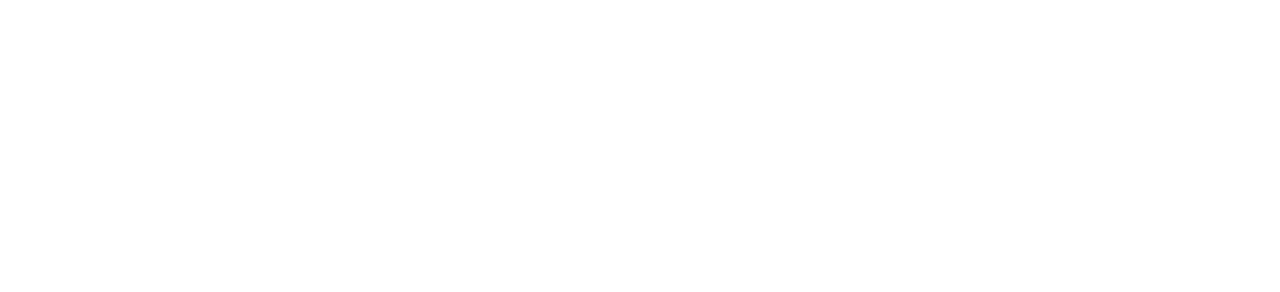
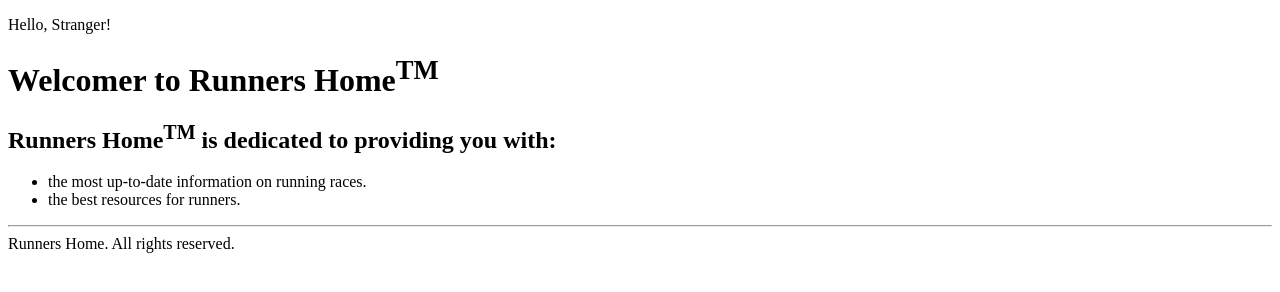
Before and after one commit to MrNiceGuy92/Telerik-Academy, a plain HTML site: page HTML/HTMLFundamentalsHW/01. RunnersHomePage.html in a window 1280 px wide. Drawn offline with Linux system fonts and the light colour scheme.

Commit message:
Added first solution

```diff
--- a/HTML/HTMLFundamentalsHW/01. RunnersHomePage.html
+++ b/HTML/HTMLFundamentalsHW/01. RunnersHomePage.html
@@ -2,9 +2,22 @@
 <html>
 <head lang="en">
     <meta charset="UTF-8">
-    <title></title>
+    <link type="text/css" rel="stylesheet" href="Styles/RunnersHomePage.css">
+    <title>Runners Home Page</title>
 </head>
 <body>
-
+<p>Hello, Stranger!</p>
+<h1>Welcomer to Runners Home<sup>TM</sup></h1>
+<div>
+    <h2>Runners Home<sup>TM</sup> is dedicated to providing you with:</h2>
+    <ul>
+        <li>the most up-to-date information on running races.</li>
+        <li>the best resources for runners.</li>
+    </ul>
+</div>
+<hr/>
+<div id="first">
+     Runners Home. All rights reserved.
+</div>
 </body>
 </html>
```
